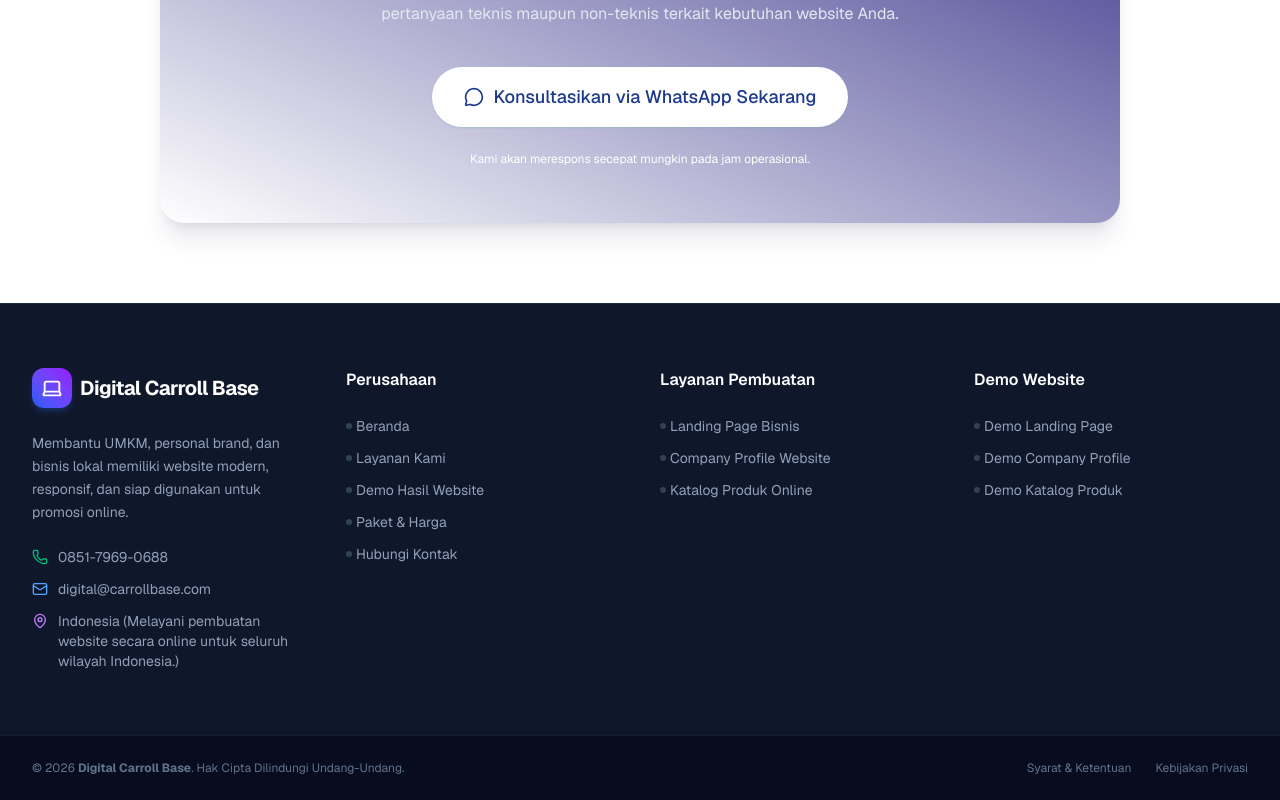
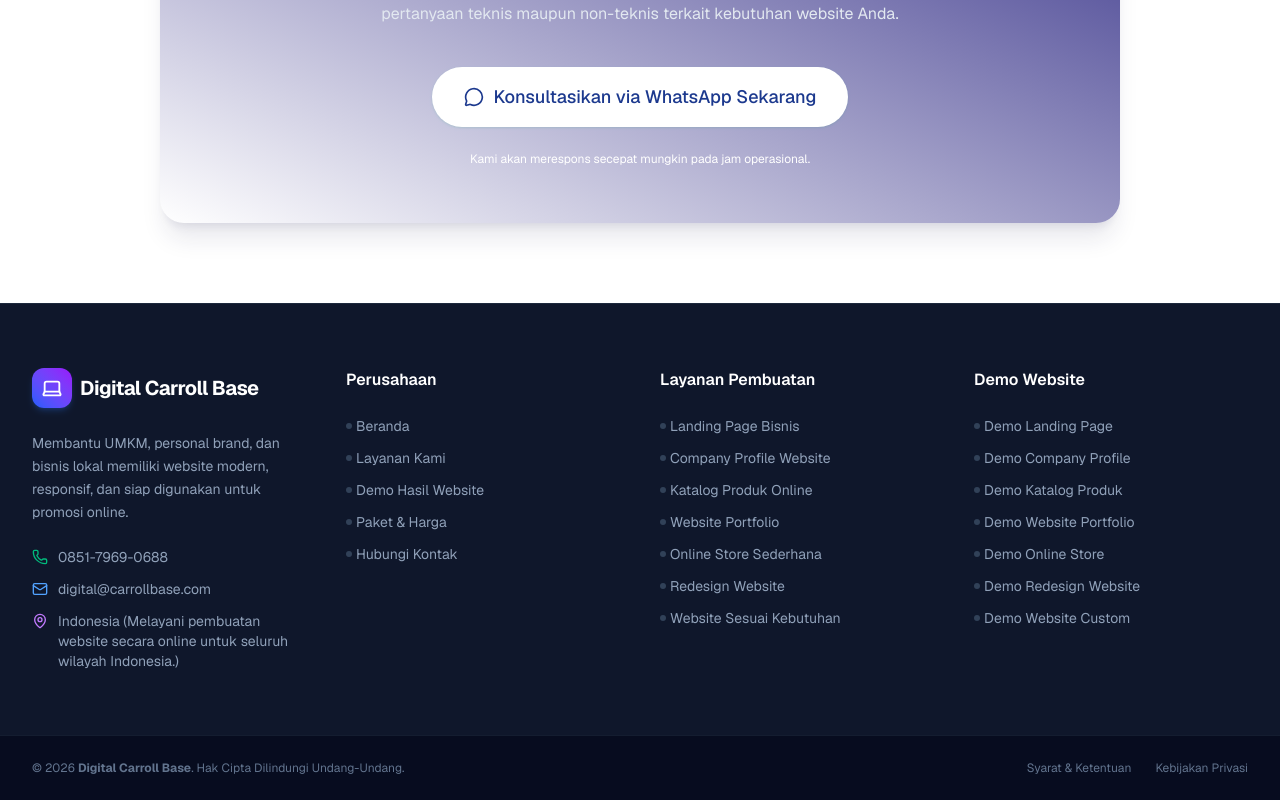
Before and after one commit to aul-ar/digital-carroll-base, a Next.js app: page / in a window 1280 px wide. Shown: the part 10149-10949 px from the top of the page. Built offline with nearby package versions, Linux system fonts and the light colour scheme.

Commit message:
Update footer links

```diff
--- a/src/components/Footer.tsx
+++ b/src/components/Footer.tsx
@@ -10,12 +10,20 @@ export const Footer: React.FC = () => {
     { name: "Landing Page Bisnis", href: "/layanan/landing-page" },
     { name: "Company Profile Website", href: "/layanan/company-profile" },
     { name: "Katalog Produk Online", href: "/layanan/katalog-produk" },
+    { name: "Website Portfolio", href: "/layanan/website-portfolio" },
+    { name: "Online Store Sederhana", href: "/layanan/online-store-sederhana" },
+    { name: "Redesign Website", href: "/layanan/redesign-website" },
+    { name: "Website Sesuai Kebutuhan", href: "/layanan/website-sesuai-kebutuhan" },
   ];
 
   const demoLinks = [
     { name: "Demo Landing Page", href: "/demo/landing-page" },
     { name: "Demo Company Profile", href: "/demo/company-profile" },
     { name: "Demo Katalog Produk", href: "/demo/katalog-produk" },
+    { name: "Demo Website Portfolio", href: "/demo/website-portfolio" },
+    { name: "Demo Online Store", href: "/demo/online-store-sederhana" },
+    { name: "Demo Redesign Website", href: "/demo/redesign-website" },
+    { name: "Demo Website Custom", href: "/demo/website-sesuai-kebutuhan" },
   ];
 
   const companyLinks = [
```
